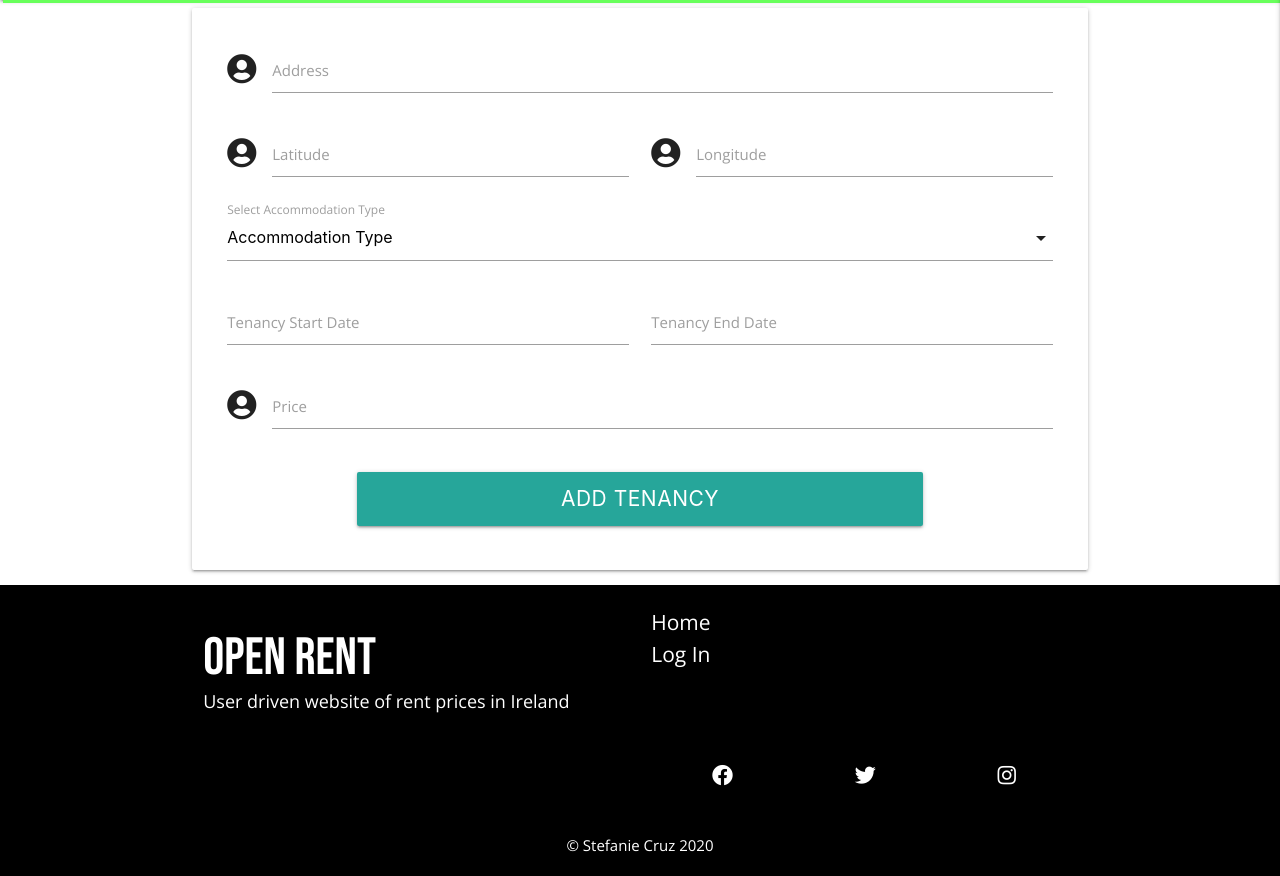
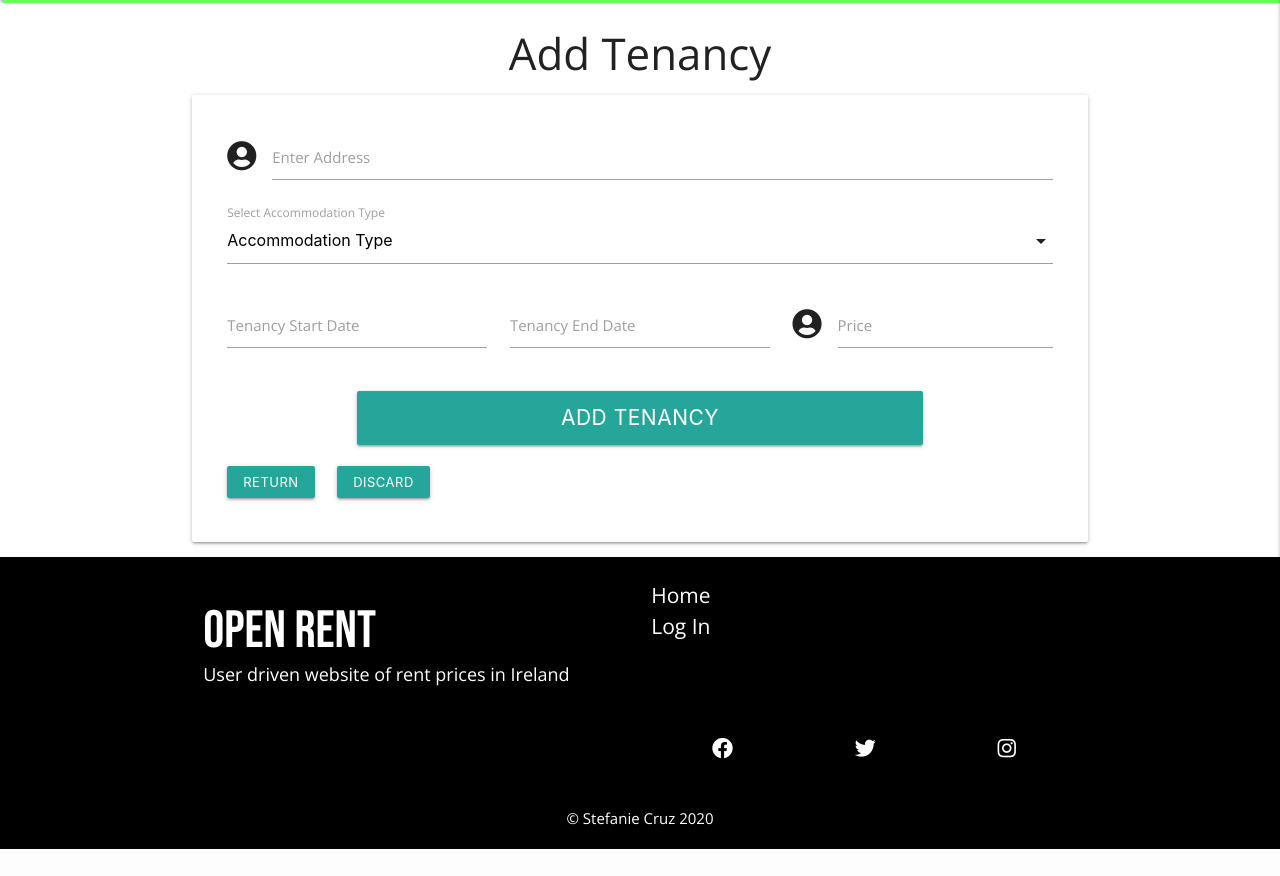
Before and after one commit to stef-cruz/open_rent, a Flask app: page /add_tenancy in a window 1280 px wide. Shown: the part 64-940 px from the top of the page. After the commit the page ends 913 px from the top, so only its background shows below. Run offline with Flask 2, Linux system fonts and the light colour scheme.

```diff
--- /dev/null
+++ b/app/templates/add-tenancy.html
@@ -0,0 +1,55 @@
+{% extends "base.html" %}
+{% block content %}
+
+<h3 class="center-align">Add Tenancy</h3>
+
+<div class="container">
+    <div class="card-panel">
+        <form action="" method="POST">
+            <div class="row">
+                <div class="input-field col s12">
+                    <i class="fas fa-user-circle prefix"></i>
+                    <input id="address" name="address" type="text">
+                    <label for="address">Enter Address</label>
+                </div>
+                <div class="input-field col s12">
+                    <select required>
+                        <option value="" disabled selected>Accommodation Type</option>
+                        <option value="1">Room</option>
+                        <option value="2">Apartment</option>
+                        <option value="3">House</option>
+                    </select>
+                    <label>Select Accommodation Type</label>
+                </div>
+                <div class="input-field col s12 m4">
+                    <label>Tenancy Start Date</label>
+                    <input type="text" class="datepicker">
+                </div>
+                <div class="input-field col s12 m4">
+                    <label>Tenancy End Date</label>
+                    <input type="text" class="datepicker">
+                </div>
+                <div class="input-field col s12 m4">
+                    <i class="fas fa-user-circle prefix"></i>
+                    <input id="price" name="price" type="text">
+                    <label for="price">Price</label>
+                </div>
+            </div>
+            <div class="row">
+                <button class="col s8 offset-s2 btn-large" type="submit">
+                    <p>Add Tenancy</p>
+                </button>
+            </div>
+        </form>
+        <div class="row">
+            <div class="col">
+                <button class="btn-small">Return</button>
+            </div>
+            <div class="col">
+                <button class="btn-small">Discard</button>
+            </div>
+        </div>
+    </div>
+</div>
+
+{% endblock %}
--- a/app/templates/base.html
+++ b/app/templates/base.html
@@ -106,7 +106,7 @@
     </footer>
 
     <script src="https://cdnjs.cloudflare.com/ajax/libs/materialize/1.0.0/js/materialize.min.js"></script>
-    <script src="{{ url_for('static', filename='js/script.js') }}"></script>
+    <script src="{{ url_for('static', filename='js/materialize.js') }}"></script>
     {% block scripts %}
     {% endblock %}
 </body>
--- a/app/templates/tenancies.html
+++ /dev/null
@@ -1,64 +0,0 @@
-{% extends "base.html" %}
-{% block content %}
-
-<div class="container">
-    <form class="card-panel">
-        <div class="row">
-            <div class="input-field col s12">
-                <i class="fas fa-user-circle prefix"></i>
-                <input id="address" name="address" type="text">
-                <label for="address">Address</label>
-            </div>
-            <div class="input-field col s6">
-                <i class="fas fa-user-circle prefix"></i>
-                <input id="latitude" name="latitude" type="text">
-                <label for="latitude">Latitude</label>
-            </div>
-            <div class="input-field col s6">
-                <i class="fas fa-user-circle prefix"></i>
-                <input id="longitude" name="longitude" type="text">
-                <label for="longitude">Longitude</label>
-            </div>
-            <div class="input-field col s12">
-                <select required>
-                    <option value="" disabled selected>Accommodation Type</option>
-                    <option value="1">Room</option>
-                    <option value="2">Apartment</option>
-                    <option value="3">House</option>
-                </select>
-                <label>Select Accommodation Type</label>
-            </div>
-            <div class="input-field col s6">
-                <label>Tenancy Start Date</label>
-                <input type="text" class="datepicker">
-            </div>
-            <div class="input-field col s6">
-                <label>Tenancy End Date</label>
-                <input type="text" class="datepicker">
-            </div>
-            <div class="input-field col s12">
-                <i class="fas fa-user-circle prefix"></i>
-                <input id="price" name="price" type="text">
-                <label for="price">Price</label>
-            </div>
-        </div>
-        <div class="row">
-            <button class="col s8 offset-s2 btn-large" type="submit">
-                <p>Add Tenancy</p>
-            </button>
-        </div>
-    </form>
-</div>
-
-
-    {% for tenancy in tenancies %}
-        {{ tenancy.address }} <br>
-        {{ tenancy.latitude }} <br>
-        {{ tenancy.longitude }} <br>
-        {{ tenancy.category_type }} <br>
-        {{ tenancy.start_date }} <br>
-        {{ tenancy.end_date }} <br>
-        {{ tenancy.price }} <br>
-    {% endfor %}
-
-{% endblock %}
--- a/app/tenancy.py
+++ b/app/tenancy.py
@@ -8,10 +8,10 @@ from app.database import DB_TENANCIES
 
 @app.route("/add_tenancy")
 def add_tenancy():
-    return render_template("tenancies.html")
+    return render_template("add-tenancy.html")
 
 
-@app.route("/get_tenancy")
-def get_tenancies():
+@app.route("/view_tenancy")
+def view_tenancies():
     tenancies = DB_TENANCIES.find()
-    return render_template("tenancies.html", tenancies=tenancies)
+    return render_template("view-tenancy.html", tenancies=tenancies)
```
Also changed, not shown: app/templates/view-tenancy.html (added, +47 -0 lines), app/static/js/materialize.js (renamed from app/static/js/script.js).
